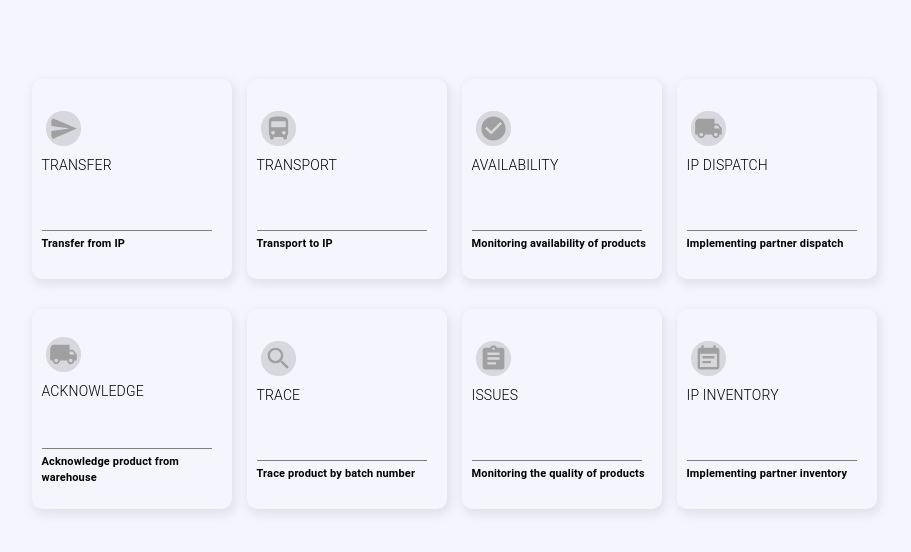
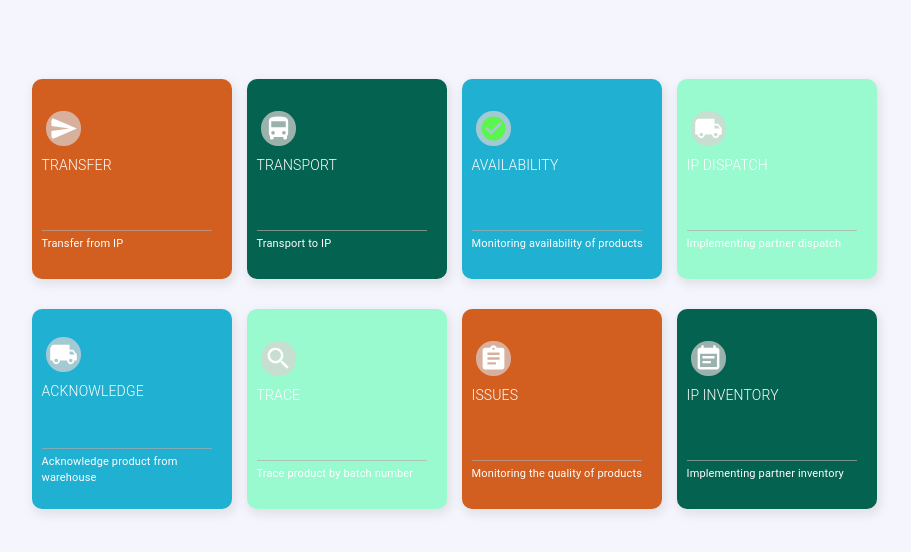
Before and after one commit to Nehmie25/unifrontendweb, a React (Create React App) app: page /transaction in a window 1280 px wide. Shown: the top 552 px of the page, without its empty margins (186-1097 px from the left). Built offline with nearby package versions, Linux system fonts and the light colour scheme; no server answers.

Commit message:
first commit

```diff
--- a/src/pages/dashboard/Widget.js
+++ b/src/pages/dashboard/Widget.js
@@ -5,7 +5,8 @@ import { useState } from 'react';
 import { useEffect } from 'react';
 import { Link, Redirect } from 'react-router-dom';
 
-const Widget = ({ redirect, title, icon, link }) => {
+const Widget = ({ redirect, title, icon, link, color, backgroundColor }) => {
+
 const [sumMembre, setSumMembre] = useState([]);
 const [currentUser, setCurrentUser] = useState(membreService.getCurrentUser());
 
@@ -21,74 +22,10 @@ useEffect(() => {
   getmembre();
 }, []);
 
-     //temporary
-  // switch (type) {
-  //   case "user":
-  //     data = {
-  //       title: "S & L",
-  //       link: "Supply and Logistics",
-  //       icon: (
-  //         <LocalShipping
-  //           className="icon"
-  //           fontSize='large'
-  //           style={{
-  //             backgroundColor: "rgba(160, 160, 160, 0.349)",
-  //           }}
-  //         />
-  //       ),
-  //     };
-  //     break;
-  //   case "order":
-  //     data = {
-  //       title: "EUM",
-  //       link: "End User Monitoring",
-  //       icon: (
-  //         <LiveHelp
-  //           className="icon"
-  //           fontSize='large'
-  //           style={{
-  //             backgroundColor: "rgba(160, 160, 160, 0.349)",
-  //           }}
-  //         />
-  //       ),
-  //     };
-  //     break;
-  //   case "earning":
-  //     data = {
-  //       title: "PMV",
-  //       link: "Performance Monitoring Visit",
-  //       icon: (
-  //         <LeakAdd
-  //           className="icon"
-  //           fontSize='large'
-  //           style={{ backgroundColor: "rgba(160, 160, 160, 0.349)",}}
-  //         />
-  //       ),
-  //     };
-  //     break;
-  //   case "balance":
-  //     data = {
-  //       title: "Settings",
-  //       link: "Configure the application",
-  //       icon: (
-  //         <Settings
-  //           className="icon"
-  //           style={{
-  //             backgroundColor: "rgba(160, 160, 160, 0.349)",
-  //           }}
-  //           fontSize='large'
-  //         />
-  //       ),
-  //     };
-  //     break;
-  //   default:
-  //     break;
-  // }
-
     return (
-        <div className='widget'>
+        <div style={{backgroundColor: backgroundColor}} className='widget'>
           <a className='lien' href={redirect}>
-            <div className='left'>
+            <div style={{color: color}} className='left'>
               <div className='duo'>
                 <span className='title'>{icon}</span>
                 <span className='counter'>{title} </span>
--- a/src/pages/dashboard/dashboard.css
+++ b/src/pages/dashboard/dashboard.css
@@ -46,7 +46,6 @@
     text-decoration: none;
     text-decoration-color: none;
     color: black;
-    font-weight: bold;
   }
     .title {
       font-weight: bold;
@@ -68,7 +67,7 @@
     }
 
     .bottom {
-      border-bottom: 1px solid gray;
+      border-bottom: 1px solid rgba(181, 168, 168, 0.655);
       width: 170px;
     }
 
--- a/src/pages/logistic/Transaction.js
+++ b/src/pages/logistic/Transaction.js
@@ -11,13 +11,15 @@ function Transaction(props) {
                         redirect='/transfer'
                         title='TRANSFER'
                         link='Transfer from IP'
+                        color= '#fff'
+                        backgroundColor= '#d25f20'
                         icon={(
                                 <SendSharp
                                     className="icon"
                                     fontSize='large'
                                     style={{
-                                        backgroundColor: "rgba(160, 160, 160, 0.349)",
-
+                                        backgroundColor: "rgba(219, 211, 211, 0.705)",
+                                        color: '#fff'
                                     }}
                                 />
                             )}
@@ -26,12 +28,15 @@ function Transaction(props) {
                         redirect='/transport'
                         title='TRANSPORT'
                         link='Transport to IP'
+                        backgroundColor='#046350'
+                        color='#fff'
                         icon={(
                                 <DirectionsBus
                                     className="icon"
                                     fontSize='large'
                                     style={{
-                                    backgroundColor: "rgba(160, 160, 160, 0.349)",
+                                        backgroundColor: "rgba(219, 211, 211, 0.705)",
+                                        color: '#fff'
                                     }}
                                 />
                             )}
@@ -40,12 +45,15 @@ function Transaction(props) {
                         redirect='/availability'
                         title='AVAILABILITY'
                         link='Monitoring availability of products'
+                        backgroundColor='#20b0d2'
+                        color='#fff'
                         icon={(
                                 <CheckCircle
                                     className="icon"
                                     fontSize='large'
                                     style={{
-                                    backgroundColor: "rgba(160, 160, 160, 0.349)",
+                                        backgroundColor: "rgba(219, 211, 211, 0.705)",
+                                        color: '#5bf54d'
                                     }}
                                 />
                             )}
@@ -54,12 +62,15 @@ function Transaction(props) {
                         redirect='/dispatch'
                         title='IP DISPATCH'
                         link='Implementing partner dispatch'
+                        backgroundColor='#98face'
+                        color='#fff'
                         icon={(
                                 <LocalShipping
                                     className="icon"
                                     fontSize='large'
                                     style={{
-                                    backgroundColor: "rgba(160, 160, 160, 0.349)",
+                                        backgroundColor: "rgba(219, 211, 211, 0.705)",
+                                        color: '#fff'
                                     }}
                                 />
                             )}
@@ -70,12 +81,15 @@ function Transaction(props) {
                         redirect='/acknowledge'
                         title='ACKNOWLEDGE'
                         link='Acknowledge product from warehouse'
+                        backgroundColor='#20b0d2'
+                        color='#fff'
                         icon={(
                                 <LocalShipping
                                     className="icon"
                                     fontSize='large'
                                     style={{
-                                    backgroundColor: "rgba(160, 160, 160, 0.349)",
+                                        backgroundColor: "rgba(219, 211, 211, 0.705)",
+                                        color: '#fff'
                                     }}
                                 />
                             )}
@@ -84,12 +98,15 @@ function Transaction(props) {
                         redirect='/trace'
                         title='TRACE'
                         link='Trace product by batch number'
+                        backgroundColor='#98face'
+                        color='#fff'
                         icon={(
                                 <Search
                                     className="icon"
                                     fontSize='large'
                                     style={{
-                                    backgroundColor: "rgba(160, 160, 160, 0.349)",
+                                        backgroundColor: "rgba(219, 211, 211, 0.705)",
+                                        color: '#fff'
                                     }}
                                 />
                             )}
@@ -98,12 +115,15 @@ function Transaction(props) {
                         redirect='/issues'
                         title='ISSUES'
                         link='Monitoring the quality of products'
+                        color= '#fff'
+                        backgroundColor= '#d25f20'
                         icon={(
                                 <Assignment
                                     className="icon"
                                     fontSize='large'
                                     style={{
-                                    backgroundColor: "rgba(160, 160, 160, 0.349)",
+                                        backgroundColor: "rgba(219, 211, 211, 0.705)",
+                                        color: '#fff'
                                     }}
                                 />
                             )}
@@ -112,12 +132,15 @@ function Transaction(props) {
                         redirect='/inventory'
                         title='IP INVENTORY'
                         link='Implementing partner inventory'
+                        backgroundColor='#046350'
+                        color='#fff'
                         icon={(
                                 <EventNote
                                     className="icon"
                                     fontSize='large'
                                     style={{
-                                    backgroundColor: "rgba(160, 160, 160, 0.349)",
+                                        backgroundColor: "rgba(219, 211, 211, 0.705)",
+                                        color: '#fff'
                                     }}
                                 />
                             )}
```
Also changed, not shown: src/pages/dashboard/dashboard.js (+19 -5 lines).
